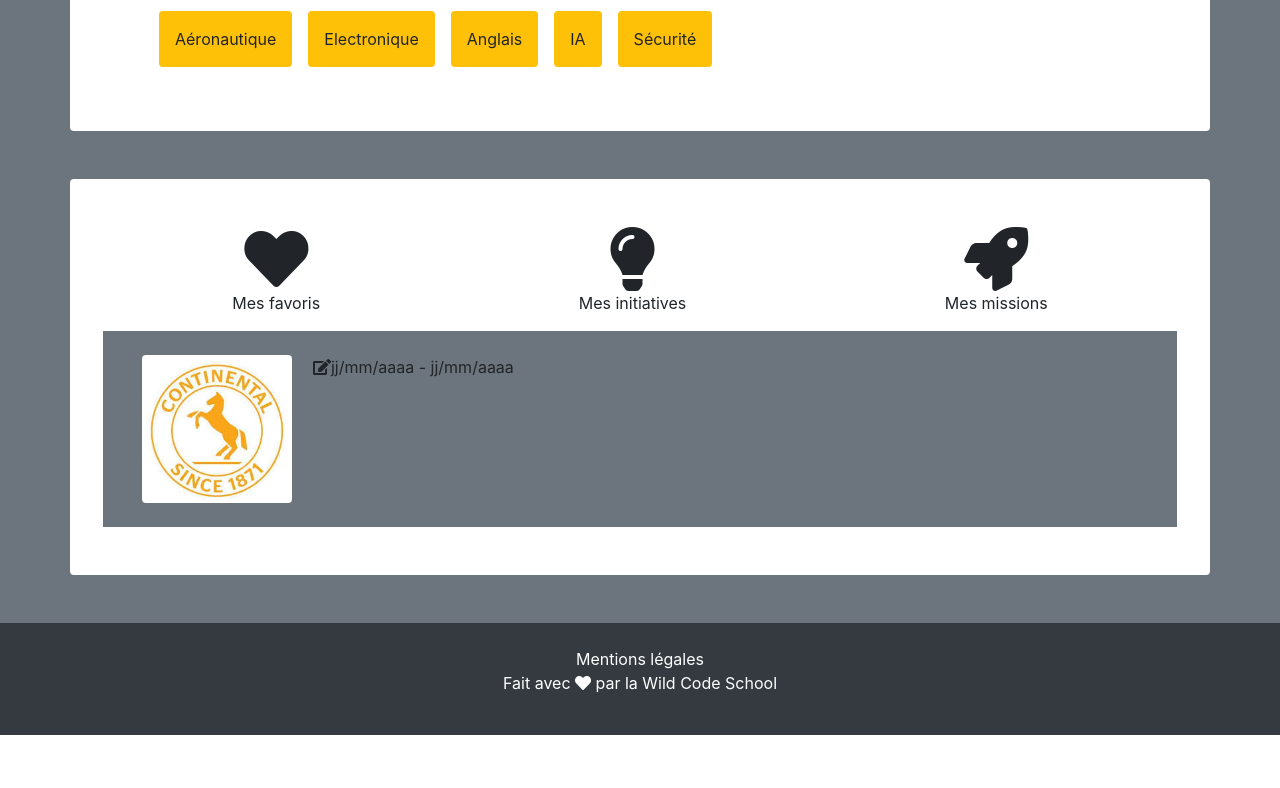
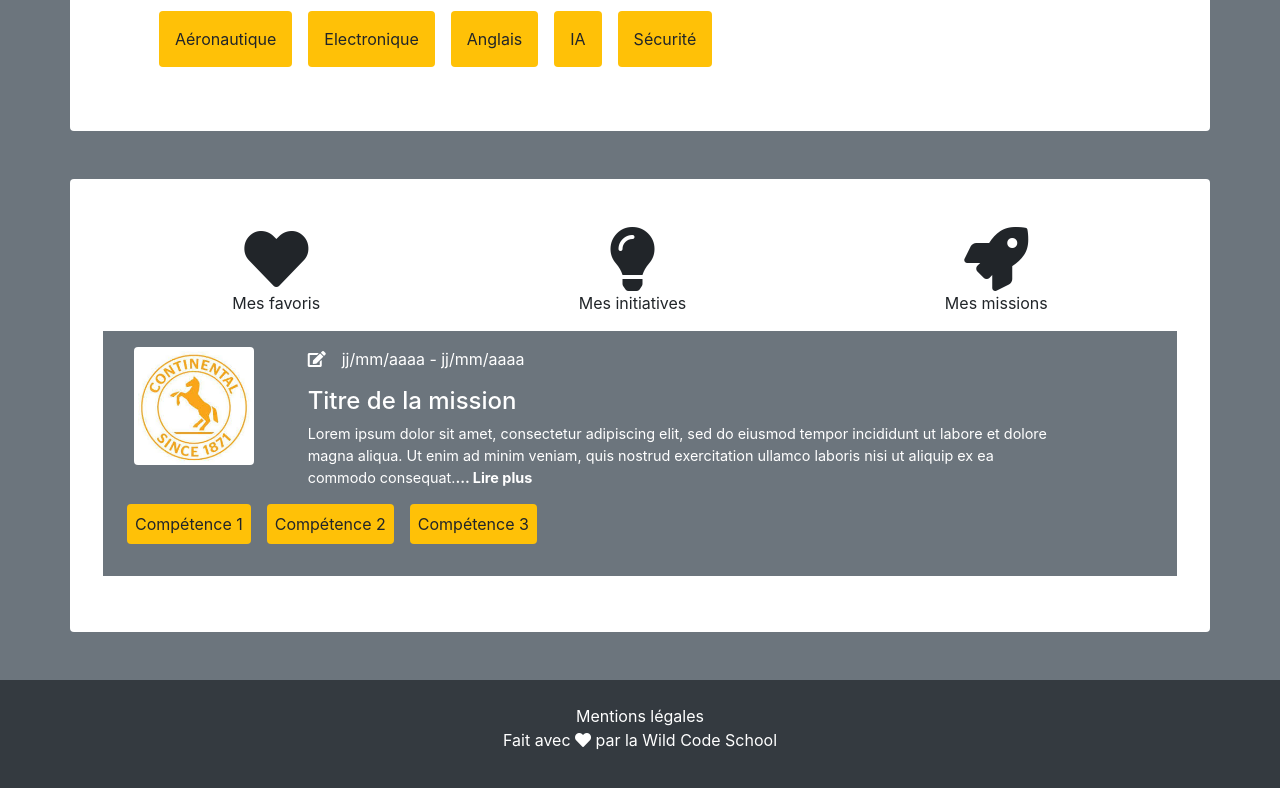
Before and after one commit to WildCodeSchool/toulouse-0918-js-mycontribution, a React (Create React App) app in the folder front/: page /profil in a window 1280 px wide. Shown: the part 813-1601 px from the top of the page. Before the commit the page ends 1548 px from the top, so only its background shows below. Built offline with nearby package versions, Linux system fonts and the light colour scheme.

Commit message:
dernier changement sur favoris

```diff
--- a/front/src/components/Profil/Profil.js
+++ b/front/src/components/Profil/Profil.js
@@ -77,21 +77,36 @@ class Profil extends Component {
               <p>Mes missions</p>
             </div>
           </Row>
-          <Row className="p-4 bg-secondary">
+          <Row className="p-3 bg-secondary mb-2">
             <Col lg="2">
               <img
-                  style={{width:'150px'}}
+                style={{ width: '120px' }}
                 className="rounded"
                 src={avatarprojet}
                 alt={avatarprojet}>
               </img>
             </Col>
-              <Col lg="9">
+            <Col lg="9" className="text-white">
               <p>
-                  <i className="fas fa-edit"></i>
+                <i className="fas fa-edit mr-3"></i>
                 jj/mm/aaaa - jj/mm/aaaa
                 </p>
+              <h4>Titre de la mission</h4>
+              <p style={{ fontSize: '0.9em' }}>Lorem ipsum dolor sit amet, consectetur adipiscing elit, sed do eiusmod tempor incididunt ut labore et dolore magna aliqua. Ut enim ad minim veniam, quis nostrud exercitation ullamco laboris nisi ut aliquip ex ea commodo consequat.
+                  <span className="font-weight-bold">
+                  ... Lire plus
+                  </span>
+              </p>
             </Col>
+            <p className='bg-warning p-2 ml-2 mr-2 rounded'>
+              Compétence 1
+            </p>
+            <p className='bg-warning p-2 ml-2 mr-2 rounded'>
+              Compétence 2
+            </p>
+            <p className='bg-warning p-2 ml-2 mr-2 rounded'>
+              Compétence 3
+            </p>
           </Row>
         </Container>
       </div>
```
Lines whose indentation alone changed are shown as unchanged.
